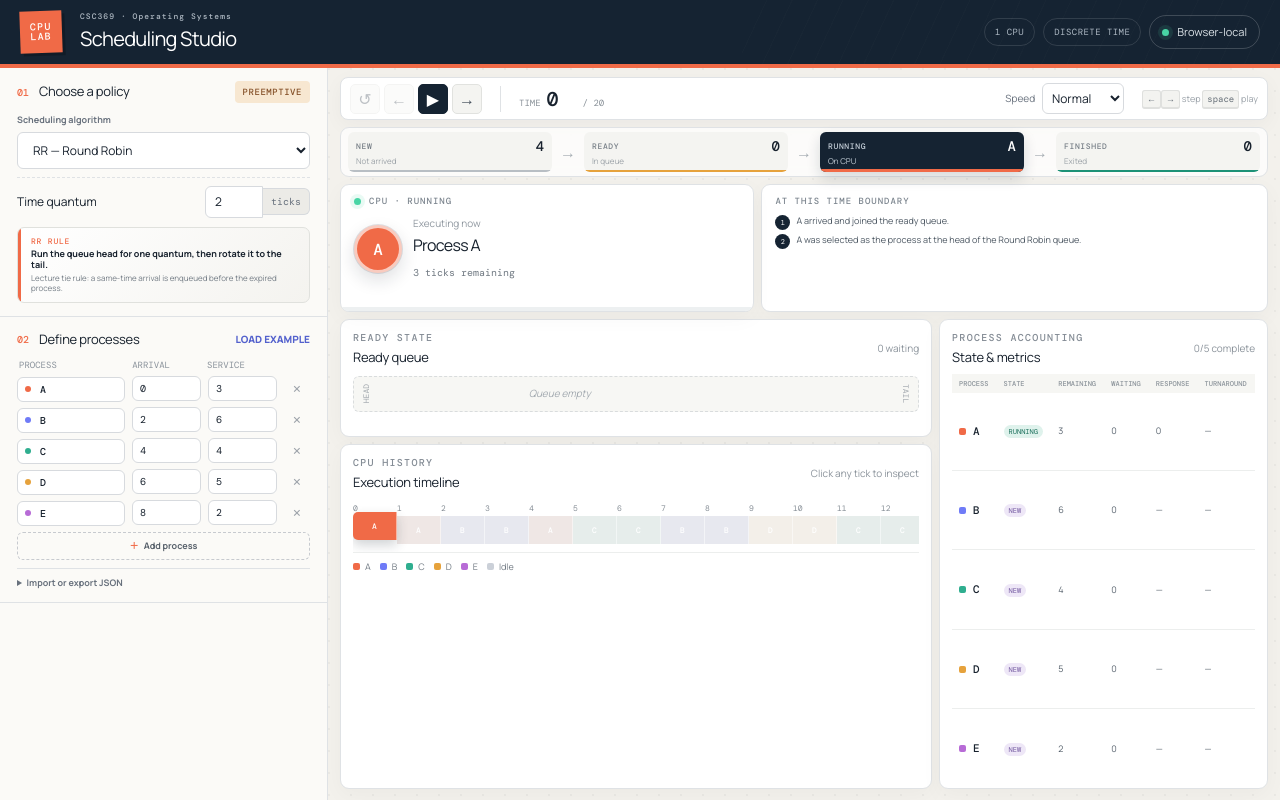
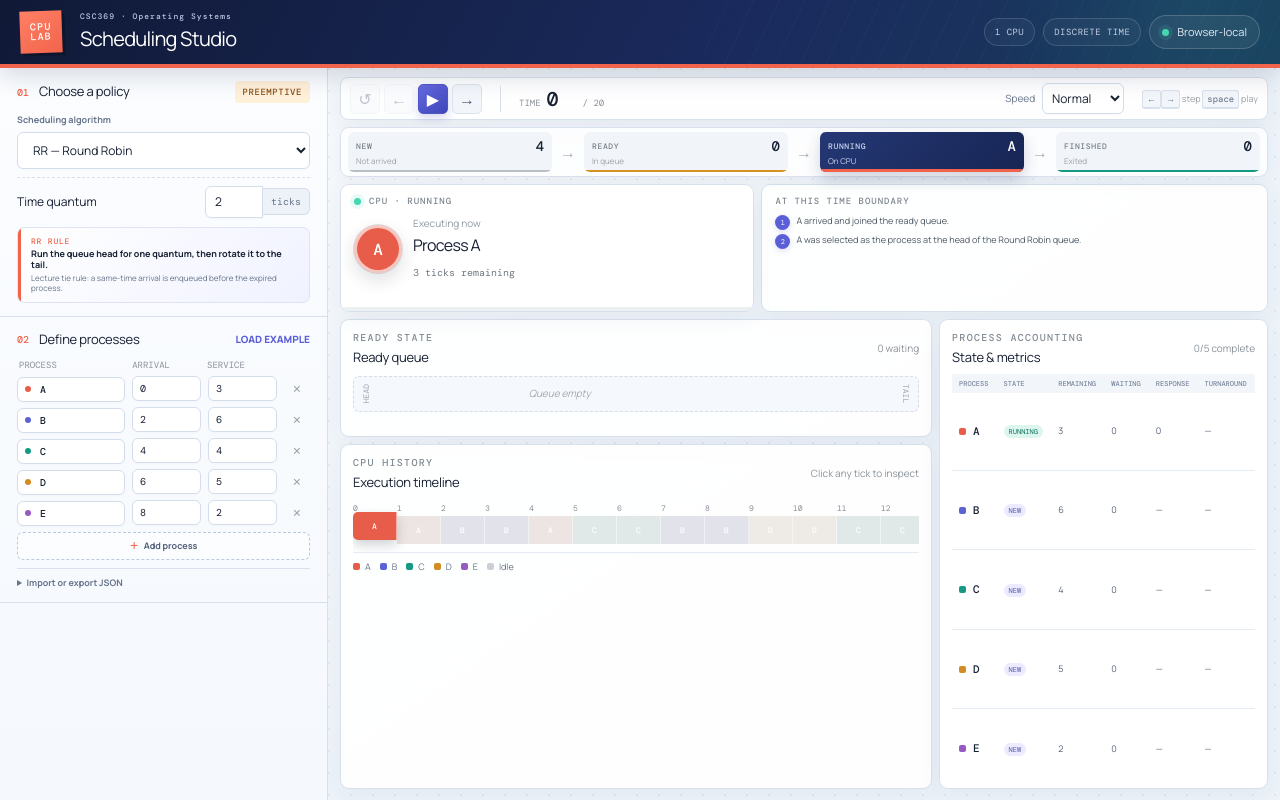
Before and after one commit to anshag01/csc369-scheduling-studio, a Next.js app: page / in a window 1280 px wide. Built offline with nearby package versions, Linux system fonts and the light colour scheme.

Commit message:
Refresh scheduling studio color system

```diff
--- a/app/SchedulingLab.tsx
+++ b/app/SchedulingLab.tsx
@@ -3,7 +3,7 @@
 import { useEffect, useMemo, useState } from "react";
 import { Algorithm, ProcessDefinition, simulate, validateProcesses } from "../lib/simulator";
 
-const palette = ["#f06a47", "#6f7bf7", "#2fae8f", "#e6a23c", "#b76bd6", "#3f96d3"];
+const palette = ["#e85d4a", "#5b63d3", "#159a83", "#d38b24", "#965ac2", "#2783b8"];
 const exampleProcesses: ProcessDefinition[] = [
   { id: "A", arrivalTime: 0, serviceTime: 3, color: palette[0] },
   { id: "B", arrivalTime: 2, serviceTime: 6, color: palette[1] },
--- a/app/globals.css
+++ b/app/globals.css
@@ -1,14 +1,17 @@
 @import "tailwindcss";
 
 :root {
-  --ink: #17212d;
-  --muted: #68717d;
-  --line: #dfe2e5;
-  --paper: #f3f1ec;
-  --panel: #fbfaf7;
-  --navy: #152332;
-  --green: #1d9277;
-  --orange: #f06a47;
+  --ink: #172033;
+  --muted: #66748a;
+  --line: #d7e0ec;
+  --paper: #edf3f9;
+  --panel: #f8fbff;
+  --navy: #172554;
+  --green: #159a80;
+  --orange: #f1644b;
+  --indigo: #5a5fd7;
+  --amber: #d89222;
+  --soft: #f2f6fb;
 }
 
 * { box-sizing: border-box; }
@@ -16,48 +19,49 @@ html { background: var(--paper); }
 body { margin: 0; color: var(--ink); background: var(--paper); font-family: var(--font-manrope), Arial, sans-serif; }
 button, input, select, textarea { font: inherit; }
 button, select { cursor: pointer; }
-button:focus-visible, input:focus-visible, select:focus-visible, textarea:focus-visible, summary:focus-visible { outline: 3px solid rgba(111, 123, 247, .28); outline-offset: 2px; }
+button:focus-visible, input:focus-visible, select:focus-visible, textarea:focus-visible, summary:focus-visible { outline: 3px solid rgba(90, 95, 215, .28); outline-offset: 2px; }
 
 .app-shell { min-height: 100vh; }
-.topbar { position: relative; min-height: 86px; display: flex; align-items: center; gap: 18px; padding: 14px 28px; overflow: hidden; color: #fff; background: var(--navy); border-bottom: 4px solid var(--orange); }
-.topbar::after { content: ""; position: absolute; inset: 0 0 0 auto; width: 42%; pointer-events: none; opacity: .22; background: repeating-linear-gradient(115deg, transparent 0 22px, rgba(255,255,255,.055) 22px 23px); }
-.brand-mark { width: 52px; height: 52px; display: grid; place-content: center; background: var(--orange); font-family: var(--font-dm-mono), monospace; font-size: 12px; line-height: 1.05; font-weight: 500; letter-spacing: .12em; text-align: center; transform: rotate(-2deg); box-shadow: 4px 4px 0 rgba(0,0,0,.22); }
+.topbar { position: relative; min-height: 86px; display: flex; align-items: center; gap: 18px; padding: 14px 28px; overflow: hidden; color: #fff; background: linear-gradient(118deg, #101936 0%, #1a2a5d 58%, #16475a 125%); border-bottom: 4px solid var(--orange); box-shadow: 0 8px 24px rgba(18, 32, 66, .16); }
+.topbar::after { content: ""; position: absolute; inset: 0 0 0 auto; width: 45%; pointer-events: none; opacity: .45; background: radial-gradient(circle at 85% 15%, rgba(70, 216, 190, .22), transparent 42%), repeating-linear-gradient(115deg, transparent 0 22px, rgba(255,255,255,.055) 22px 23px); }
+.brand-mark { width: 52px; height: 52px; display: grid; place-content: center; background: linear-gradient(145deg, #ff8065, var(--orange)); font-family: var(--font-dm-mono), monospace; font-size: 12px; line-height: 1.05; font-weight: 500; letter-spacing: .12em; text-align: center; transform: rotate(-2deg); box-shadow: 4px 4px 0 rgba(4, 10, 30, .3); }
 .brand-mark span { display: block; }
 .brand-copy h1 { margin: 2px 0 0; font-size: 24px; letter-spacing: -.035em; }
 .eyebrow { margin: 0; font-family: var(--font-dm-mono), monospace; font-size: 10px; font-weight: 500; letter-spacing: .13em; color: #858d96; }
-.topbar .eyebrow { color: #aeb8c2; }
+.topbar .eyebrow { color: #b9c7e2; }
 .scope-badges { position: relative; z-index: 1; margin-left: auto; display: flex; align-items: center; gap: 8px; }
-.scope-badges > span { padding: 7px 10px; color: #aeb9c4; border: 1px solid rgba(255,255,255,.12); border-radius: 999px; font: 9px var(--font-dm-mono), monospace; text-transform: uppercase; letter-spacing: .05em; }
-.local-badge { display: flex; align-items: center; gap: 8px; padding: 8px 12px; border: 1px solid rgba(255,255,255,.18); border-radius: 999px; color: #dce3e8; font-size: 11px; }
-.status-dot, .live-dot { width: 7px; height: 7px; display: inline-block; border-radius: 50%; background: #48d5a5; box-shadow: 0 0 0 4px rgba(72,213,165,.12); }
+.scope-badges > span { padding: 7px 10px; color: #c5d0e5; background: rgba(255,255,255,.035); border: 1px solid rgba(255,255,255,.14); border-radius: 999px; font: 9px var(--font-dm-mono), monospace; text-transform: uppercase; letter-spacing: .05em; }
+.local-badge { display: flex; align-items: center; gap: 8px; padding: 8px 12px; background: rgba(255,255,255,.055); border: 1px solid rgba(255,255,255,.18); border-radius: 999px; color: #e5ebf5; font-size: 11px; }
+.status-dot, .live-dot { width: 7px; height: 7px; display: inline-block; border-radius: 50%; background: #45d6b2; box-shadow: 0 0 0 4px rgba(69,214,178,.13); }
 
 .workspace { display: grid; grid-template-columns: 360px minmax(0, 1fr); min-height: calc(100vh - 130px); }
-.setup-panel { background: var(--panel); border-right: 1px solid var(--line); }
+.setup-panel { background: linear-gradient(180deg, #fbfdff 0%, #f5f8fd 100%); border-right: 1px solid var(--line); }
 .panel-section { padding: 26px 24px; border-bottom: 1px solid var(--line); }
 .section-heading, .card-title-row { display: flex; align-items: center; justify-content: space-between; gap: 14px; margin-bottom: 18px; }
 .section-heading > div { display: flex; align-items: center; gap: 10px; }
 .section-heading h2, .card-title-row h2 { margin: 0; font-size: 15px; letter-spacing: -.02em; }
 .step-number { font: 500 10px var(--font-dm-mono), monospace; color: var(--orange); }
 .policy-badge { padding: 5px 8px; border-radius: 4px; font: 500 9px var(--font-dm-mono), monospace; text-transform: uppercase; letter-spacing: .06em; }
-.policy-badge.preemptive { color: #855129; background: #f7e7d1; }
-.policy-badge.non-preemptive { color: #276b5b; background: #dcefe9; }
+.policy-badge.preemptive { color: #865019; background: #fff0d9; }
+.policy-badge.non-preemptive { color: #08735f; background: #dcf5ed; }
 .field-label { display: block; margin: 0 0 7px; color: var(--muted); font-size: 11px; font-weight: 700; }
-select, input, textarea { color: var(--ink); background: #fff; border: 1px solid #d7dade; border-radius: 6px; }
+select, input, textarea { color: var(--ink); background: #fff; border: 1px solid #d4deeb; border-radius: 6px; box-shadow: 0 1px 2px rgba(40, 56, 86, .025); }
+select:hover, input:hover, textarea:hover { border-color: #bdc9db; }
 select { width: 100%; padding: 10px 34px 10px 11px; font-size: 12px; }
 input { min-width: 0; padding: 8px 9px; }
 .inline-setting { display: flex; align-items: center; justify-content: space-between; margin-top: 14px; padding-top: 14px; border-top: 1px dashed var(--line); font-size: 12px; }
 .number-with-unit { display: flex; align-items: center; }
 .number-with-unit input { width: 58px; border-radius: 6px 0 0 6px; }
-.number-with-unit span { padding: 8px; color: var(--muted); background: #ecebe7; border: 1px solid #d7dade; border-left: 0; border-radius: 0 6px 6px 0; font: 10px var(--font-dm-mono), monospace; }
+.number-with-unit span { padding: 8px; color: var(--muted); background: #edf2f8; border: 1px solid #d4deeb; border-left: 0; border-radius: 0 6px 6px 0; font: 10px var(--font-dm-mono), monospace; }
 .mlfq-settings { margin-top: 14px; padding-top: 14px; border-top: 1px dashed var(--line); }
 .mlfq-settings label { display: grid; grid-template-columns: 28px 1fr 36px; align-items: center; gap: 7px; margin-top: 7px; color: var(--muted); font: 11px var(--font-dm-mono), monospace; }
 .mlfq-settings input { width: 100%; padding: 6px 8px; }
-.policy-note { position: relative; margin-top: 16px; padding: 13px 14px 13px 16px; overflow: hidden; background: linear-gradient(135deg, #fff 0%, #f4f3ef 100%); border: 1px solid #e0e1dd; border-radius: 7px; }
+.policy-note { position: relative; margin-top: 16px; padding: 13px 14px 13px 16px; overflow: hidden; background: linear-gradient(135deg, #fff 0%, #f0f2ff 100%); border: 1px solid #dfe3f4; border-radius: 7px; }
 .policy-note::before { content: ""; position: absolute; inset: 0 auto 0 0; width: 3px; background: var(--orange); }
 .policy-note > span { display: block; margin-bottom: 5px; color: var(--orange); font: 500 8px var(--font-dm-mono), monospace; text-transform: uppercase; letter-spacing: .1em; }
 .policy-note strong { display: block; font-size: 11px; line-height: 1.45; }
-.policy-note p { margin: 4px 0 0; color: #727b84; font-size: 9px; line-height: 1.45; }
-.text-button { padding: 0; color: #5361cd; background: transparent; border: 0; font-size: 10px; font-weight: 800; text-transform: uppercase; }
+.policy-note p { margin: 4px 0 0; color: #66748a; font-size: 9px; line-height: 1.45; }
+.text-button { padding: 0; color: var(--indigo); background: transparent; border: 0; font-size: 10px; font-weight: 800; text-transform: uppercase; }
 
 .process-table-head, .process-row { display: grid; grid-template-columns: minmax(80px, 1.25fr) .8fr .8fr 26px; gap: 7px; align-items: center; }
 .process-table-head { padding: 0 2px 6px; color: #8a929b; font: 9px var(--font-dm-mono), monospace; text-transform: uppercase; }
@@ -67,8 +71,9 @@ input { min-width: 0; padding: 8px 9px; }
 .process-id-input > span { position: absolute; top: 50%; left: 9px; width: 7px; height: 7px; border-radius: 50%; transform: translateY(-50%); }
 .process-id-input input { padding-left: 25px; font-weight: 500; }
 .remove-button { height: 30px; padding: 0; color: #9ba1a8; background: transparent; border: 0; font-size: 20px; }
-.remove-button:hover { color: #cf4d40; }
-.add-button { width: 100%; margin-top: 10px; padding: 9px; color: #59626c; background: transparent; border: 1px dashed #c7cacf; border-radius: 6px; font-size: 11px; font-weight: 700; }
+.remove-button:hover { color: #d84f45; }
+.add-button { width: 100%; margin-top: 10px; padding: 9px; color: #53617a; background: rgba(255,255,255,.52); border: 1px dashed #bcc9da; border-radius: 6px; font-size: 11px; font-weight: 700; }
+.add-button:hover { color: var(--indigo); background: #f0f2ff; border-color: #9ca4df; }
 .add-button span { margin-right: 5px; color: var(--orange); }
 .validation-message { margin: 9px 0 0; color: #b23b34; font-size: 11px; }
 .json-panel { margin-top: 16px; padding-top: 12px; border-top: 1px solid var(--line); }
@@ -78,36 +83,36 @@ input { min-width: 0; padding: 8px 9px; }
 .json-actions button { flex: 1; padding: 7px; color: #4f5b66; background: #fff; border: 1px solid var(--line); border-radius: 5px; font-size: 10px; }
 .json-panel > p { margin: 7px 0 0; color: var(--green); font-size: 10px; }
 
-.simulation-panel { min-width: 0; padding: 20px 24px 34px; overflow: hidden; background-image: radial-gradient(circle at 1px 1px, rgba(23,33,45,.045) 1px, transparent 0); background-size: 22px 22px; }
-.control-strip { display: flex; align-items: center; gap: 18px; min-height: 56px; margin-bottom: 18px; padding: 8px 12px; background: #fff; border: 1px solid var(--line); border-radius: 8px; box-shadow: 0 5px 20px rgba(24,32,41,.04); }
+.simulation-panel { min-width: 0; padding: 20px 24px 34px; overflow: hidden; background-color: var(--paper); background-image: radial-gradient(circle at 1px 1px, rgba(65, 83, 130, .075) 1px, transparent 0), linear-gradient(145deg, rgba(255,255,255,.48), transparent 55%); background-size: 22px 22px, 100% 100%; }
+.control-strip { display: flex; align-items: center; gap: 18px; min-height: 56px; margin-bottom: 18px; padding: 8px 12px; background: rgba(255,255,255,.94); border: 1px solid var(--line); border-radius: 8px; box-shadow: 0 7px 24px rgba(35, 52, 86, .065); }
 .playback-controls { display: flex; gap: 4px; }
-.playback-controls button { width: 34px; height: 34px; padding: 0; color: #46515d; background: #f4f4f1; border: 1px solid #e1e2df; border-radius: 5px; }
+.playback-controls button { width: 34px; height: 34px; padding: 0; color: #4d5b73; background: #f2f5fa; border: 1px solid #dce3ed; border-radius: 5px; }
 .playback-controls button:disabled { opacity: .35; cursor: default; }
-.playback-controls .play-button { color: #fff; background: var(--navy); border-color: var(--navy); }
+.playback-controls .play-button { color: #fff; background: linear-gradient(145deg, #656ae2, #3f46b8); border-color: #5056c6; box-shadow: 0 4px 10px rgba(74, 79, 190, .22); }
 .time-readout { display: flex; align-items: baseline; gap: 6px; padding-left: 18px; border-left: 1px solid var(--line); }
 .time-readout span { color: #8a9299; font: 9px var(--font-dm-mono), monospace; }
 .time-readout strong { min-width: 30px; font: 500 25px var(--font-dm-mono), monospace; }
 .speed-control { display: flex; align-items: center; gap: 7px; margin-left: auto; color: var(--muted); font-size: 10px; }
 .speed-control select { width: 82px; padding: 7px; }
 .keyboard-hint { color: #9aa1a8; font-size: 9px; }
-kbd { padding: 2px 4px; color: #666f78; background: #f3f3f0; border: 1px solid #dfe0de; border-bottom-width: 2px; border-radius: 3px; font: 9px var(--font-dm-mono), monospace; }
+kbd { padding: 2px 4px; color: #5c6980; background: #f2f5fa; border: 1px solid #d9e1ec; border-bottom-width: 2px; border-radius: 3px; font: 9px var(--font-dm-mono), monospace; }
 
-.state-flow { display: grid; grid-template-columns: minmax(100px, 1fr) 18px minmax(100px, 1fr) 18px minmax(100px, 1fr) 18px minmax(100px, 1fr); align-items: center; gap: 7px; margin-bottom: 16px; padding: 11px; background: rgba(255,255,255,.72); border: 1px solid var(--line); border-radius: 9px; backdrop-filter: blur(8px); }
+.state-flow { display: grid; grid-template-columns: minmax(100px, 1fr) 18px minmax(100px, 1fr) 18px minmax(100px, 1fr) 18px minmax(100px, 1fr); align-items: center; gap: 7px; margin-bottom: 16px; padding: 11px; background: rgba(255,255,255,.82); border: 1px solid var(--line); border-radius: 9px; box-shadow: 0 5px 18px rgba(35,52,86,.045); backdrop-filter: blur(8px); }
 .state-flow > i { color: #a6adb3; font-style: normal; text-align: center; }
-.flow-node { position: relative; min-height: 55px; display: grid; grid-template-columns: 1fr auto; align-items: center; padding: 9px 11px; overflow: hidden; background: #f4f4f1; border-radius: 6px; }
+.flow-node { position: relative; min-height: 55px; display: grid; grid-template-columns: 1fr auto; align-items: center; padding: 9px 11px; overflow: hidden; background: #f1f5fa; border-radius: 6px; }
 .flow-node::after { content: ""; position: absolute; inset: auto 0 0; height: 2px; background: #b8bec4; }
 .flow-node > span { color: #777f87; font: 500 8px var(--font-dm-mono), monospace; letter-spacing: .08em; }
 .flow-node > strong { font: 500 17px var(--font-dm-mono), monospace; }
 .flow-node > small { grid-column: 1 / -1; color: #9aa1a7; font-size: 8px; }
-.flow-node.ready-node::after { background: #e6a23c; }
+.flow-node.ready-node::after { background: var(--amber); }
 .flow-node.running-node::after { background: #bcc1c6; }
-.flow-node.running-node.active { color: #fff; background: var(--navy); box-shadow: 0 6px 14px rgba(21,35,50,.16); }
-.flow-node.running-node.active > span, .flow-node.running-node.active > small { color: #c5cfd8; }
+.flow-node.running-node.active { color: #fff; background: linear-gradient(135deg, #253875, var(--navy)); box-shadow: 0 7px 16px rgba(23,37,84,.2); }
+.flow-node.running-node.active > span, .flow-node.running-node.active > small { color: #cbd5ef; }
 .flow-node.running-node.active::after { height: 3px; background: var(--orange); }
 .flow-node.finished-node::after { background: var(--green); }
 
 .status-grid { display: grid; grid-template-columns: minmax(300px, .9fr) minmax(360px, 1.1fr); gap: 16px; }
-.cpu-card, .event-card, .card-surface { background: #fff; border: 1px solid var(--line); border-radius: 9px; box-shadow: 0 6px 22px rgba(24,32,41,.035); }
+.cpu-card, .event-card, .card-surface { background: rgba(255,255,255,.96); border: 1px solid var(--line); border-radius: 9px; box-shadow: 0 7px 24px rgba(35,52,86,.055); }
 .cpu-card { position: relative; min-height: 172px; padding: 18px 20px 23px; overflow: hidden; }
 .card-label { display: flex; align-items: center; gap: 8px; color: #7e8790; font: 500 9px var(--font-dm-mono), monospace; letter-spacing: .11em; }
 .running-content, .idle-content { display: flex; align-items: center; gap: 16px; margin-top: 21px; }
@@ -121,7 +126,7 @@ kbd { padding: 2px 4px; color: #666f78; background: #f3f3f0; border: 1px solid #
 .event-card { min-height: 172px; padding: 18px 20px; }
 .event-list { display: grid; gap: 8px; margin-top: 15px; }
 .event-list p { display: flex; align-items: flex-start; gap: 9px; margin: 0; color: #4d5863; font-size: 11px; line-height: 1.4; }
-.event-list p > span { width: 18px; height: 18px; flex: 0 0 auto; display: grid; place-items: center; color: #fff; background: var(--navy); border-radius: 50%; font: 9px var(--font-dm-mono), monospace; }
+.event-list p > span { width: 18px; height: 18px; flex: 0 0 auto; display: grid; place-items: center; color: #fff; background: var(--indigo); border-radius: 50%; box-shadow: 0 2px 6px rgba(90,95,215,.2); font: 9px var(--font-dm-mono), monospace; }
 .event-list .muted-event { color: #949ba2; }
 
 .card-surface { margin-top: 16px; padding: 19px 20px; }
@@ -131,13 +136,13 @@ kbd { padding: 2px 4px; color: #666f78; background: #f3f3f0; border: 1px solid #
 .queue-row { display: grid; grid-template-columns: 112px minmax(0, 1fr); gap: 12px; align-items: stretch; }
 .single-queue .queue-row { grid-template-columns: 1fr; }
 .multi-queues { display: grid; gap: 9px; }
-.queue-label { display: flex; flex-direction: column; justify-content: center; padding: 8px 10px; background: #f3f4f2; border-left: 3px solid var(--orange); border-radius: 3px; }
+.queue-label { display: flex; flex-direction: column; justify-content: center; padding: 8px 10px; background: #f0f3fb; border-left: 3px solid var(--orange); border-radius: 3px; }
 .queue-label strong { font: 500 12px var(--font-dm-mono), monospace; }
 .queue-label span { margin-top: 2px; color: #858d95; font-size: 8px; }
-.queue-track { min-height: 58px; display: flex; align-items: center; gap: 8px; padding: 8px 11px; overflow-x: auto; background: #f7f7f4; border: 1px dashed #d9dcdd; border-radius: 6px; }
+.queue-track { min-height: 58px; display: flex; align-items: center; gap: 8px; padding: 8px 11px; overflow-x: auto; background: #f5f8fc; border: 1px dashed #d3dce9; border-radius: 6px; }
 .queue-head, .queue-tail { color: #a1a7ad; font: 8px var(--font-dm-mono), monospace; writing-mode: vertical-rl; transform: rotate(180deg); }
 .queue-tail { margin-left: auto; transform: none; }
-.queue-chip { min-width: 57px; padding: 7px 8px; background: #fff; border: 1px solid #dfe1e2; border-top: 3px solid var(--process-color); border-radius: 5px; box-shadow: 0 2px 5px rgba(23,33,45,.05); text-align: center; }
+.queue-chip { min-width: 57px; padding: 7px 8px; background: #fff; border: 1px solid #dbe3ee; border-top: 3px solid var(--process-color); border-radius: 5px; box-shadow: 0 3px 8px rgba(35,52,86,.06); text-align: center; }
 .queue-chip strong { display: block; font: 500 13px var(--font-dm-mono), monospace; }
 .queue-chip span { color: #8a929a; font-size: 8px; }
 .empty-queue { margin: auto; color: #a4abb1; font-size: 10px; font-style: italic; }
@@ -152,27 +157,27 @@ kbd { padding: 2px 4px; color: #666f78; background: #f3f3f0; border: 1px solid #
 .timeline-cell.future .tick-block { opacity: .18; filter: grayscale(.7); }
 .timeline-cell.active .tick-block { position: relative; z-index: 2; transform: translateY(-4px); box-shadow: 0 5px 12px rgba(22,34,47,.2); opacity: 1; }
 .timeline-end { align-self: start; color: #858d95; font: 8px var(--font-dm-mono), monospace; transform: translateX(-1px); }
-.timeline-legend { display: flex; flex-wrap: wrap; gap: 14px; padding-top: 12px; border-top: 1px solid #eceeed; color: #737c85; font-size: 9px; }
+.timeline-legend { display: flex; flex-wrap: wrap; gap: 14px; padding-top: 12px; border-top: 1px solid #e4eaf2; color: #66748a; font-size: 9px; }
 .timeline-legend span { display: flex; align-items: center; gap: 5px; }
 .timeline-legend i, .metrics-section td i { width: 7px; height: 7px; display: inline-block; border-radius: 2px; }
 .timeline-legend .idle-swatch { background: #cbd0d8; }
 
 .metrics-scroll { overflow-x: auto; }
 table { width: 100%; border-collapse: collapse; font-size: 10px; }
-th { padding: 8px 10px; color: #8c949b; background: #f6f6f3; font: 500 8px var(--font-dm-mono), monospace; text-align: left; text-transform: uppercase; }
-td { padding: 9px 10px; border-bottom: 1px solid #eceeed; color: #56616c; }
+th { padding: 8px 10px; color: #7c899d; background: #f2f5fa; font: 500 8px var(--font-dm-mono), monospace; text-align: left; text-transform: uppercase; }
+td { padding: 9px 10px; border-bottom: 1px solid #e5ebf3; color: #536079; }
 td:first-child { color: var(--ink); font: 500 11px var(--font-dm-mono), monospace; }
 td:first-child i { margin-right: 7px; }
 .state-pill { padding: 3px 6px; border-radius: 999px; font: 8px var(--font-dm-mono), monospace; text-transform: uppercase; }
-.state-pill.running { color: #176d59; background: #dff2ec; }
-.state-pill.ready { color: #7a5e25; background: #f8ebcd; }
-.state-pill.finished { color: #53606b; background: #e8ebed; }
-.state-pill.new { color: #7359a0; background: #eee7f7; }
+.state-pill.running { color: #08715f; background: #dcf5ed; }
+.state-pill.ready { color: #805817; background: #fff0cf; }
+.state-pill.finished { color: #4f5e74; background: #e8edf4; }
+.state-pill.new { color: #5755a8; background: #ebeaff; }
 .empty-state { min-height: 400px; display: grid; place-content: center; justify-items: center; text-align: center; }
 .empty-state > span { width: 44px; height: 44px; display: grid; place-items: center; color: #fff; background: var(--orange); border-radius: 50%; font-weight: 800; }
 .empty-state h2 { margin: 14px 0 3px; }
 .empty-state p { margin: 0; color: var(--muted); font-size: 12px; }
-footer { display: flex; justify-content: space-between; gap: 16px; padding: 13px 28px; color: #7c858d; background: #e9e7e1; border-top: 1px solid #dadbd8; font: 9px var(--font-dm-mono), monospace; }
+footer { display: flex; justify-content: space-between; gap: 16px; padding: 13px 28px; color: #718096; background: #e6edf5; border-top: 1px solid #d4deea; font: 9px var(--font-dm-mono), monospace; }
 
 /* One-screen desktop dashboard */
 @media (min-width: 1001px) and (min-height: 600px) {
```
